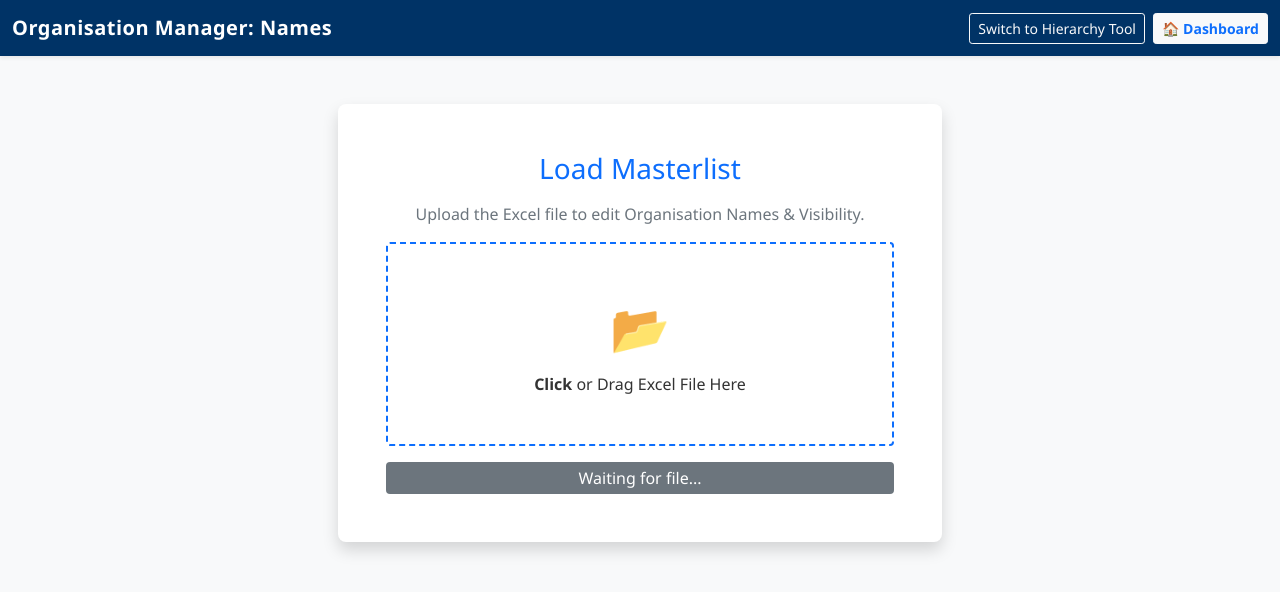
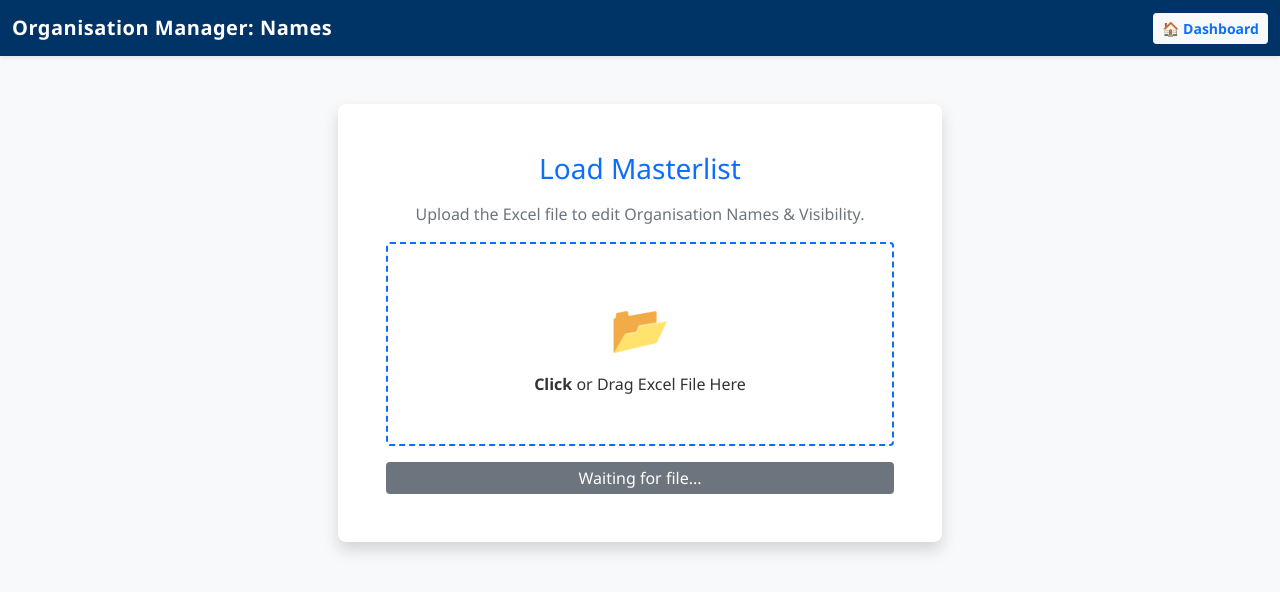
Before and after one commit to e3la/pureprofile, a plain HTML site: page org-names.html in a window 1280 px wide. Drawn offline with Linux system fonts and the light colour scheme; a script that the page names is missing.

Commit message:
removed links from top
there was an irksome link between org-names and org-hierarchy that are gone now

```diff
--- a/org-names.html
+++ b/org-names.html
@@ -15,7 +15,6 @@
     <div class="container-fluid">
         <a class="navbar-brand fw-bold" href="#" onclick="ORG_APP.goHome()">Organisation Manager: Names</a>
         <div class="ms-auto d-flex gap-2">
-            <a href="org-hierarchy.html" class="btn btn-outline-light btn-sm">Switch to Hierarchy Tool</a>
             <button class="btn btn-light btn-sm text-primary fw-bold" onclick="ORG_APP.goHome()">🏠 Dashboard</button>
         </div>
     </div>
```
Also changed, not shown: org-hierarchy.html (+0 -1 lines).
